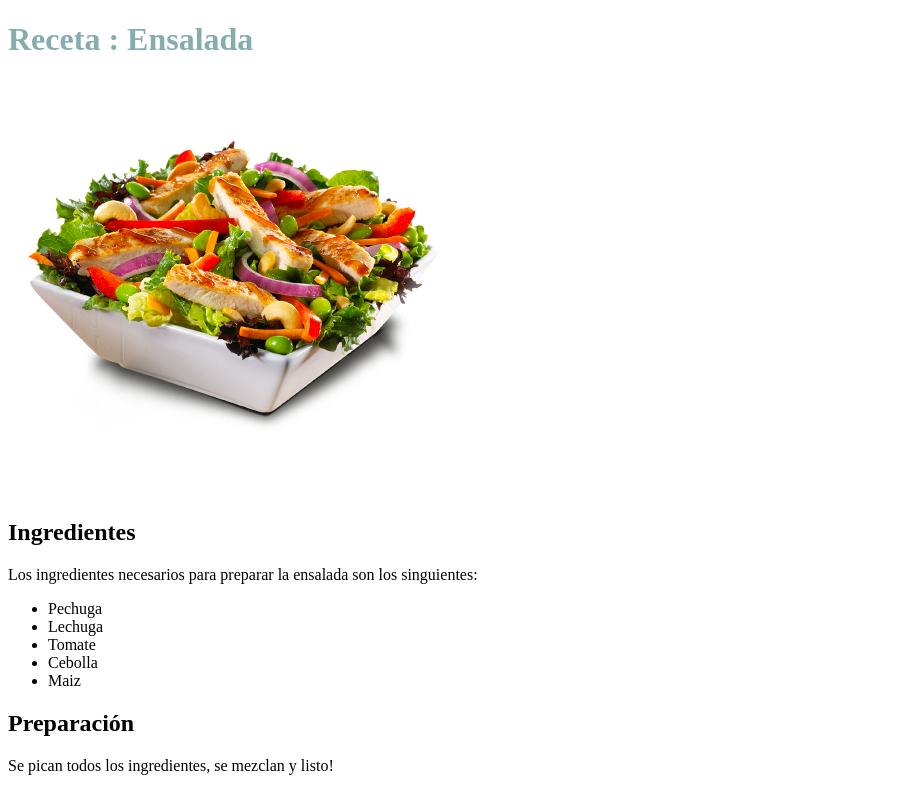
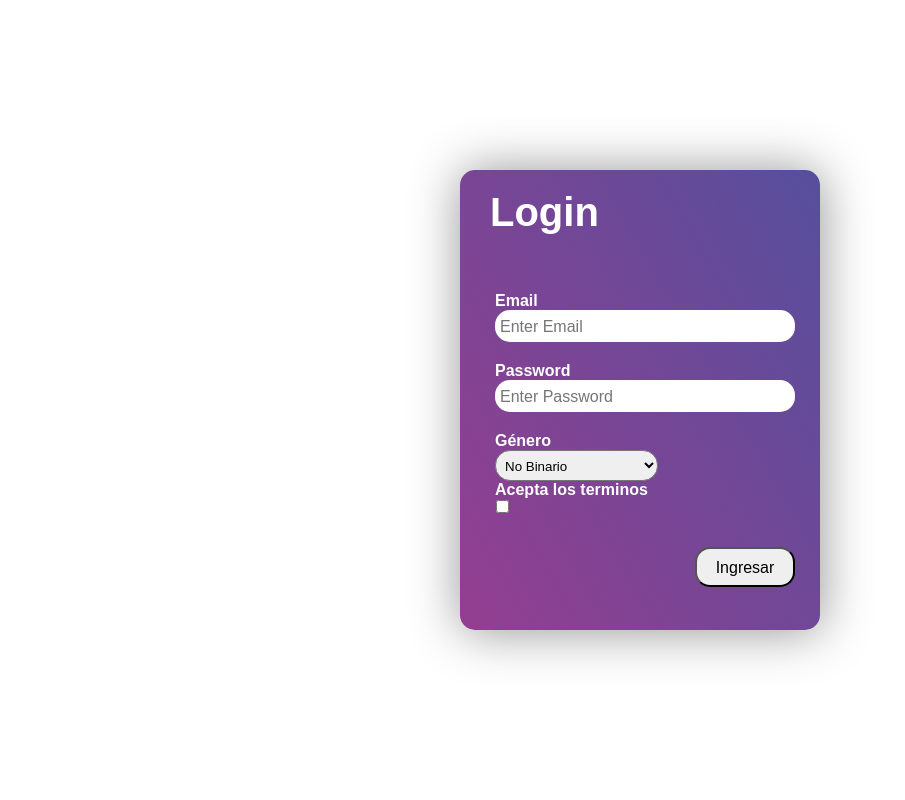
Before and after one commit to ollivieri/aspirantes-mir-html-y-css, a plain HTML site: page index.html in a window 1280 px wide. Shown: the whole page, without its empty margins (0-905 px from the left). Drawn offline with Linux system fonts and the light colour scheme.

Commit message:
Add files via upload

```diff
--- a/index.html
+++ b/index.html
@@ -1,24 +1,48 @@
 <!DOCTYPE html>
-<html>
-    <head>
-        <title>Mis recetas</title>
-        <link rel="stylesheet" href="estilo.css">
+<html lang="en">
+<head>
+    <meta charset="UTF-8">
+    <meta http-equiv="X-UA-Compatible" content="IE=edge">
+    <meta name="viewport" content="width=device-width, initial-scale=1.0">
+    <title>Login</title>
+    <link rel="stylesheet" href="styles.css"/>
+    <meta name="viewport" content="width=device-width, initial-scale=1.0, maximun-scale=1.0, minimun-scale=1.0">
+</head>
+<body>
+    <div class="contenedor">
 
-    </head>
-    <body>
-        <h1><stron>Receta : Ensalada</stron></h1>
-        <img src="salad.png" alt="foto">
-        <h2><strong>Ingredientes</strong></h2>
-        <p>Los ingredientes necesarios para preparar la ensalada son los singuientes:</p>
-        <ul>
-            <li>Pechuga</li>
-            <li>Lechuga</li>
-            <li>Tomate</li>
-            <li>Cebolla</li>
-            <li>Maiz</li>
-        </ul>
-        <h2><strong>Preparación</strong></h2>
-        <p>Se pican todos los ingredientes, se mezclan y listo!</p>
 
-    </body>
+
+    <div class="loginbox">
+        <h1>Login</h1>
+        <form>
+            <label for="email">Email</label>
+            <input type="text" placeholder="Enter Email">
+
+            <label for="password">Password</label>
+            <input type="password" placeholder="Enter Password">
+
+            <label for="genero">Género</label>
+         <select name="genero">
+                <option value="no binario">No Binario</option>
+                <option value="transexual">Transexual</option>
+                <option value="intersexual">Intersexual</option>
+                <option value="cisgenero">Cisgenero</option>
+            </select>
+            <label for="terms">Acepta los terminos</label>
+            <input type="checkbox" id="terms" name="terms"/>
+
+            <input type="submit" value="Ingresar">
+        </form>
+
+     </div>
+
+    </div>
+
+
+
+
+
+
+</body>
 </html>
--- /dev/null
+++ b/styles.css
@@ -0,0 +1,65 @@
+*{
+    margin: 0;
+    padding: 7px 70px 5px 5px;
+    font-family: Arial, Helvetica, sans-serif;
+    border-radius: 15px;
+
+
+}
+.loginbox{
+     width: 300px;
+    height: 420px;
+    background: linear-gradient(60deg, rgb(148 62 144) , rgb(86 79 156));
+    color: rgb(255, 255, 255);
+    box-shadow: 1px 1px 50px 1px #979797;
+    top: 50%;
+    left: 50%;
+    position: absolute;
+    transform: translate(-50%, -50%);
+    padding: 20px 30px;
+
+   }
+   .loginbox h1{
+    margin: 0;
+    padding: 0 0 50px;
+    text-align: left;
+    font-size: 40px;
+   }
+
+   .loginbox label{
+    margin: 0;
+    padding: 0px;
+    font-weight: bold;
+    padding: 0px;
+    display: block;
+
+   }
+   .loginbox input{
+    width: 100%;
+    margin-bottom: 20px;
+   }
+   .loginbox input[type="text"],
+   .loginbox input[type="password"]
+    {
+    border: none;
+    outline: none;
+    height: 20px;
+    font-size: 16px;
+   }
+
+
+   .loginbox input[type="checkbox"]
+{
+margin: 0;
+padding-right: 0;
+width: 15px;
+}
+.loginbox input[type="submit"]{
+  margin: 30px 100px 100px 200px;
+    border-color: lightgrey 10px;
+    width: 100px;
+    height: 40px;
+    padding: 10px 0 10px;
+    text-align: center;
+    font-size: 16px;
+}
```
Also changed, not shown: 1 other file.
